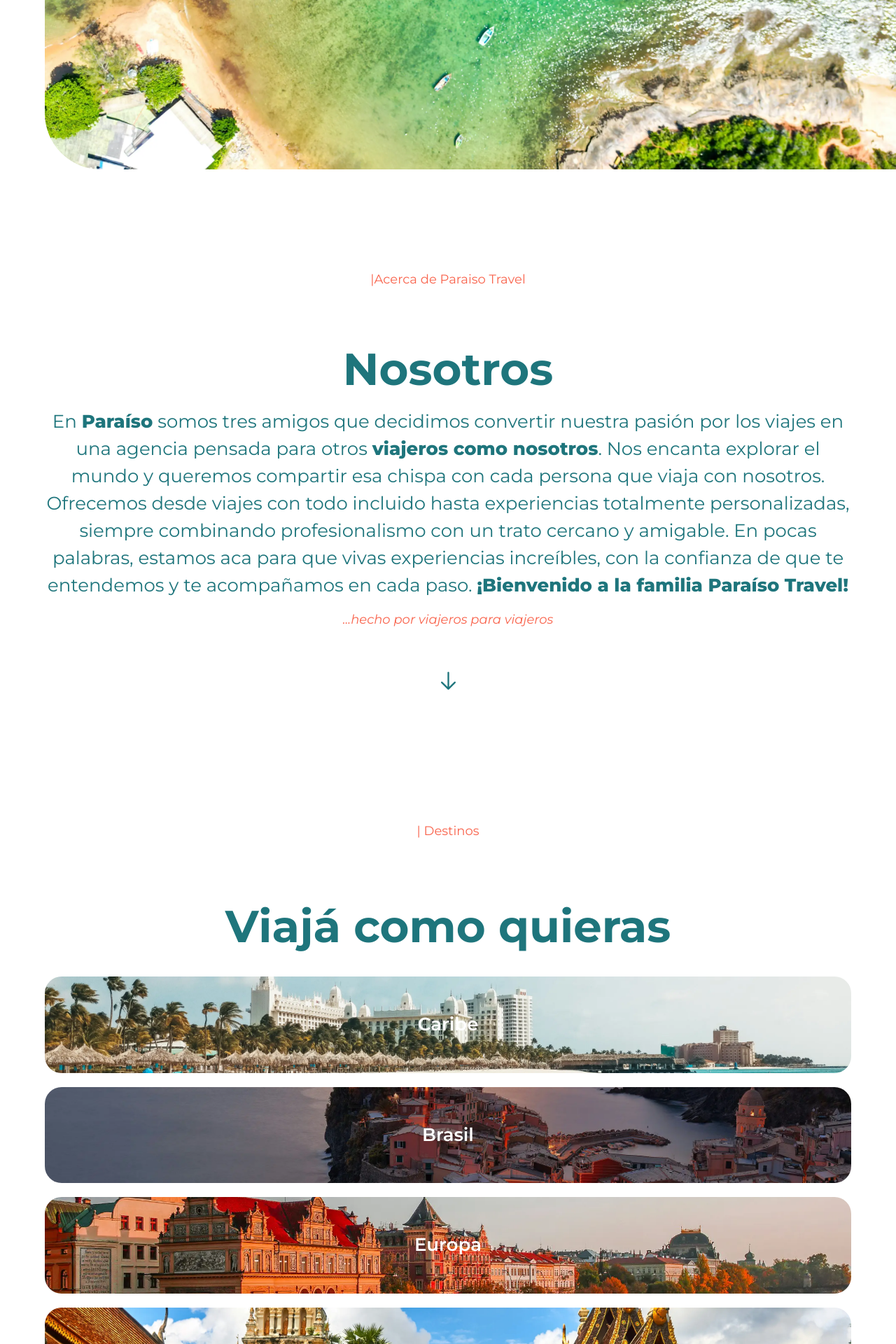
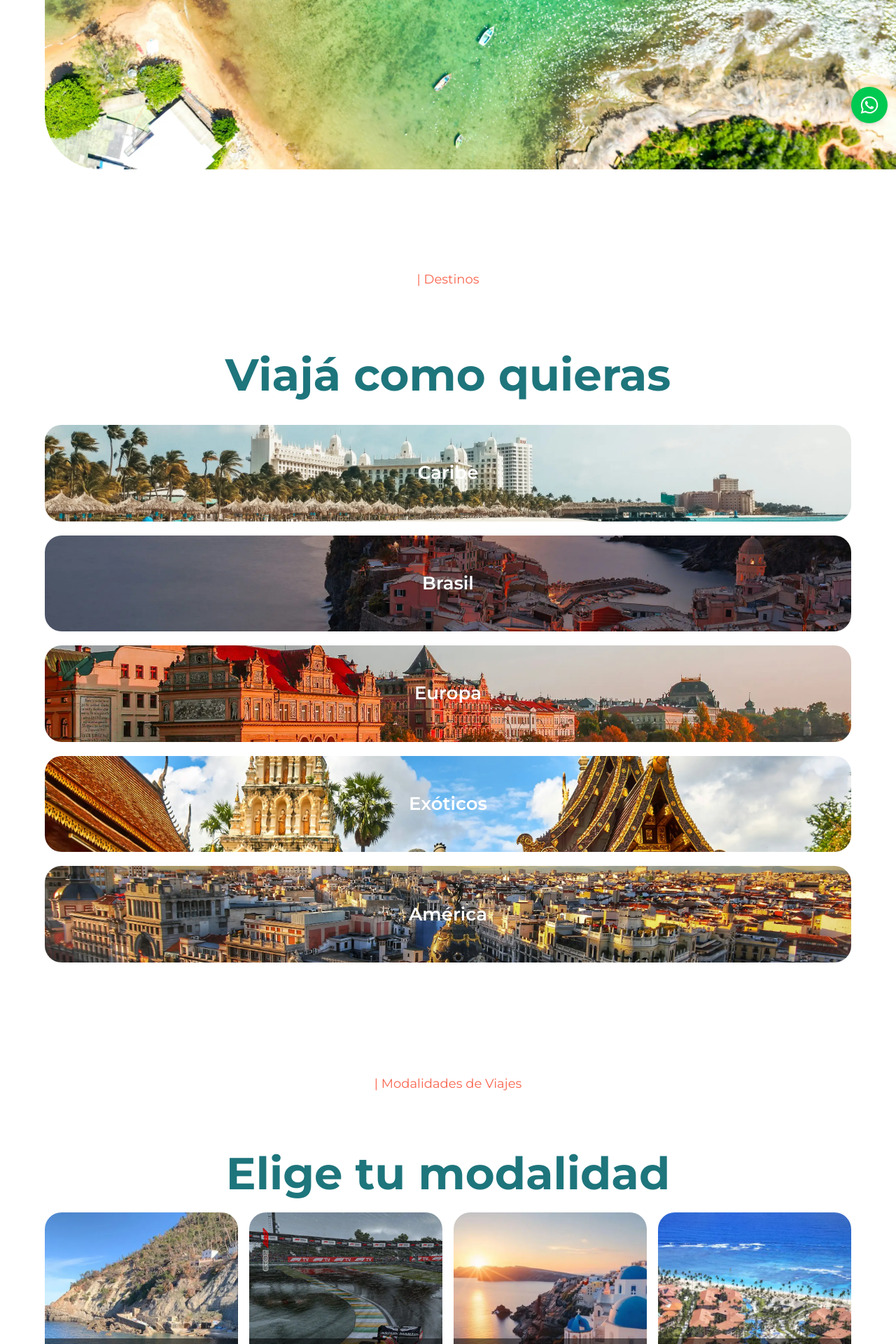
Before and after one commit to RamirezAgus/landing-travel, a React (Vite) app: page / in a window 1280 px wide. Shown: the part 600-2520 px from the top of the page at 70% size. Built offline with nearby package versions, Linux system fonts and the light colour scheme.

Commit message:
add some styles and modifies constants

```diff
--- a/src/App.jsx
+++ b/src/App.jsx
@@ -1,25 +1,37 @@
-import Navbar from '@components/Navbar'
-import Hero from '@sections/Hero'
-import About from '@sections/About'
-import Travels from '@sections/Travels'
-import Footer from '@components/Footer'
-import Modalities from '@sections/Modilities'
-import Packs from '@sections/Packs'
-import Insights from '@sections/Insights'
+import Navbar from "@components/Navbar";
+import Hero from "@sections/Hero";
+import About from "@sections/About";
+import Travels from "@sections/Travels";
+import Footer from "@components/Footer";
+import Modalities from "@sections/Modilities";
+import Packs from "@sections/Packs";
+import Insights from "@sections/Insights";
+import WhatsAppButton from "./components/WhatsAppButton";
 
 const App = () => {
   return (
     <div className="font-montserrat overflow-hidden pt-[120px]">
       <Navbar />
       <Hero />
-      <div id='about'><About/></div>
-      <div id='travels'><Travels/></div>
-      <div id='modalities'><Modalities/></div>
-      <div id='packs'><Packs/></div>
-      <div id='insights'><Insights/></div>
-      <Footer/>
+      <div id="travels">
+        <Travels />
+      </div>
+      <div id="modalities">
+        <Modalities />
+      </div>
+      <div id="packs">
+        <Packs />
+      </div>
+      <div id="insights">
+        <Insights />
+      </div>
+      <div id="about">
+        <About />
+      </div>
+      <Footer />
+      <WhatsAppButton general />
     </div>
-  )
-}
+  );
+};
 
-export default App
+export default App;
--- a/src/components/PackCards.jsx
+++ b/src/components/PackCards.jsx
@@ -10,6 +10,7 @@ const PackCards = ({
   index,
   handleClick,
   description,
+  price
 }) => {
 
 
@@ -45,6 +46,9 @@ const PackCards = ({
         <p className="font-normal text-[12px] leading-snug text-white whitespace-pre-line ">
           {description}
         </p>
+        <p className="font-bold text-white">
+          {price}
+        </p>
       </motion.div>
     </motion.div>
   );
--- a/src/components/TravelCards.jsx
+++ b/src/components/TravelCards.jsx
@@ -1,6 +1,6 @@
 import { motion } from "framer-motion";
 import { fadeIn } from "@/utils/motion";
-import WhatsAppButton from "./WhatsappButton";
+import WhatsAppButton from "./WhatsAppButton";
 
 const TravelCards = ({ id, imgUrl, title, subtitle, packages, index, active, handleClick }) => {
   return (
--- a/src/components/WhatsAppButton.jsx
+++ b/src/components/WhatsAppButton.jsx
@@ -1,19 +1,22 @@
 import { FaWhatsapp } from 'react-icons/fa';
 import { WHATSAPP_NUMBER } from '@/constants/config';
 
-const WhatsAppButton = ({ packageTitle, packageSubtitle }) => {
+const WhatsAppButton = ({ packageTitle, packageSubtitle, general = false }) => {
     // CONSTANTE PARA MODIFICAR EL MENSAJE DE WHATSAPP
-    const message = `¡Hola! Estoy interesado en el siguiente paquete: ${packageTitle} de ${packageSubtitle}. ¿Podrías darme más información?`;
+    const message = general
+        ? "¡Hola! Me podrian dar mas informacion?"
+        : `¡Hola! Estoy interesado en el siguiente paquete: ${packageTitle} de ${packageSubtitle}. ¿Podrías darme más información?`;
 
     return (
         <a
             href={`https://api.whatsapp.com/send?phone=${WHATSAPP_NUMBER}&text=${encodeURIComponent(message)}`}
             target="_blank"
             rel="noopener noreferrer"
-            className="flex w-[300px] justify-center items-center gap-2 bg-green-500 hover:bg-green-600 text-white px-4 py-2 rounded-full shadow-md transition"
+            className={`flex justify-center items-center gap-2 bg-green-500 hover:bg-green-600 text-white py-2 rounded-full shadow-md transition
+            ${general ? "fixed bottom-6 right-3 w-auto px-3 py-3 rounded-full shadow-lg z-50" : "w-[300px]"}`}
             >
-            <FaWhatsapp size={20} />
-            Contactar por WhatsApp
+            <FaWhatsapp size={general ? 28 : 20} />
+            {!general && "Contactar por WhatsApp"}
         </a>
     )
 };
--- a/src/constants/extras.js
+++ b/src/constants/extras.js
@@ -41,8 +41,8 @@ export const explorePacks = [
         ITINERARIO, 7 NOCHES
         - DIA 1: COMIENZA LA AVENTURA CON UN VUELO DIRECTO AL PARAÍSO, SEGUIDO DE UN CÓMODO TRASLADO A TU HOTEL.
         - DIA 2-7: RELÁJATE EN LAS PLAYAS DE ARENAS BLANCAS, EXPLORA LOS ARRECIFES DE CORAL Y DISFRUTA DE LAS EXCURSIONES OPCIONALES.
-        - DIA 8: CONCLUYE TU ESTANCIA EN ESTE DESTINO SOÑADO, CON TRASLADO HACIA EL AEROPUERTO Y UN VUELO DIRECTO DE VUELTA.
-        1599 USD POR PERSONA`
+        - DIA 8: CONCLUYE TU ESTANCIA EN ESTE DESTINO SOÑADO, CON TRASLADO HACIA EL AEROPUERTO Y UN VUELO DIRECTO DE VUELTA.`,
+        price: "1599 USD POR PERSONA"
     },
     {
         id: 'pack-2',
@@ -56,8 +56,8 @@ export const explorePacks = [
         - DÍA 1: Bienvenido a Cancún, donde el paraíso te espera desde el primer momento. Al llegar, un traslado te llevará cómodamente al hotel, donde podrás empezar a disfrutar desde un primer momento.
         - DÍA 2 A 8: Dedica tus días a sumergirte en la experiencia incomparable de un resort de lujo. Disfruta de las piscinas y de la increíble gastronomía.
         Además, tendrás la oportunidad de realizar emocionantes excursiones opcionales, desde ruinas mayas hasta nadar en cenotes cristalinos.
-        - DÍA 9: Llega el día de despedirse de este hermoso destino caribeño.
-        1799 USD POR PERSONA`
+        - DÍA 9: Llega el día de despedirse de este hermoso destino caribeño.`,
+        price: "1799 USD POR PERSONA"
     },
     {
         id: 'pack-3',
@@ -66,8 +66,8 @@ export const explorePacks = [
         subtitle: 'RIO DE JANEIRO',
         description: `-AÉREO IDA Y VUELTA  CON EQUIPAJE
         - HOTELERIA
-        - TODOS LOS TRASLADOS IN / OUT Y AÉREO/TERRESTRE
-        DESDE 699 USD POR PERSONA`
+        - TODOS LOS TRASLADOS IN / OUT Y AÉREO/TERRESTRE`,
+        price: "DESDE 699 USD POR PERSONA"
     },
     {
         id: 'pack-4',
@@ -80,8 +80,8 @@ export const explorePacks = [
         - TODOS LOS TRASLADOS IN / OUT Y AÉREO/TERRESTRE
         ITINERARIO : 7 NOCHES , 8 DÍAS
         - DIA 1 - 4 : CARTAGENA DE INDIAS.
-        - DIA 4 A 8 : SAN ANDRES.
-        - DESDE 1699 USD POR PERSONA`
+        - DIA 4 A 8 : SAN ANDRES.`,
+        price: "DESDE 1699 USD POR PERSONA"
     }
 ]
 
--- a/src/constants/index.js
+++ b/src/constants/index.js
@@ -16,9 +16,8 @@ export const exploreTravels = [
                 -HOTEL 5 * ALL INCLUSIVE
                 -TODOS LOS TRASLADOS
                 ITINERARIO , 7 NOCHES
-                CONOCE EL PARAÍSO EN SU MÁXIMO ESPLENDOR Y DISFRUTA DE UN HERMOSO HOTEL 5***** ALL INCLUSIVE
-                1599 USD POR PERSONA
-                `
+                CONOCE EL PARAÍSO EN SU MÁXIMO ESPLENDOR Y DISFRUTA DE UN HERMOSO HOTEL 5***** ALL INCLUSIVE`,
+                price: "1599 USD POR PERSONA"
             },
             {
                 title: "Paquete 2",
@@ -31,8 +30,8 @@ export const exploreTravels = [
                 ITINERARIO :8 NOCHES,  9 DÍAS
                 CONOCE LAS HERMOSAS PLAYAS DE CANCÚN ,
                 Y DISFRUTA DE UN ALOJAMIENTO 5
-                ***** ALL INCLUSIVE.
-                1799 USD POR PERSONA`
+                ***** ALL INCLUSIVE.`,
+                price: "1799 USD POR PERSONA"
             },
             {
                 title: "Paquete 3",
@@ -44,8 +43,8 @@ export const exploreTravels = [
                 -TODOS LOS TRASLADOS IN / OUT Y AÉREO/TERRESTRE
                 -CONSULTAR POR ACTIVIDADES Y EXCURSIONES.
                 ITINERARIO:  7 NOCHES , 8 DÍAS
-                VISITA LAS MEJORES PLAYAS DE ARUBA EN UN PAQUETE TODO RESUELTO.
-                DESDE 2699 USD POR PERSONA`
+                VISITA LAS MEJORES PLAYAS DE ARUBA EN UN PAQUETE TODO RESUELTO.`,
+                price: "DESDE 2699 USD POR PERSONA"
             }
         ]
     },
@@ -62,8 +61,8 @@ export const exploreTravels = [
                 -HOTELERIA
                 -TODOS LOS TRASLADOS IN / OUT Y AÉREO/TERRESTRE
                 ITINERARIO 7 NOCHES , 8 DIAS
-                DISFRUTA DE LAS HERMOSAS PLAYAS DE RIO DE JANEIRO.
-                DESDE 699 USD POR PERSONA`
+                DISFRUTA DE LAS HERMOSAS PLAYAS DE RIO DE JANEIRO.`,
+                price: "DESDE 699 USD POR PERSONA"
             },
             {
                 title: "Paquete 2",
@@ -73,8 +72,8 @@ export const exploreTravels = [
                 -HOTELERIA
                 -TODOS LOS TRASLADOS IN / OUT Y AÉREO/TERRESTRE
                 ITINERARIO 7 NOCHES , 8 DIAS
-                CONOCE LAS HERMOSAS PLAYAS DE RIO DE JANEIRO Y BUZIOS.
-                DESDE 749 USD POR PERSONA`
+                CONOCE LAS HERMOSAS PLAYAS DE RIO DE JANEIRO Y BUZIOS.`,
+                price: "DESDE 749 USD POR PERSONA"
             },
             {
                 title: "Paquete 3",
@@ -84,8 +83,8 @@ export const exploreTravels = [
                 -HOTELERIA 4 *
                 -TODOS LOS TRASLADOS IN / OUT Y AÉREO/TERRESTRE
                 ITINERARIO 7 NOCHES  , 8 DIAS
-                DISFRUTA DE LAS RELAJANTES PLAYAS DE FORTALEZA
-                DESDE 829 USD POR PERSONA`
+                DISFRUTA DE LAS RELAJANTES PLAYAS DE FORTALEZA`,
+                price: "DESDE 829 USD POR PERSONA"
             },
             {
                 title: "Paquete 4",
@@ -95,8 +94,8 @@ export const exploreTravels = [
                 -HOTELERIA
                 -TODOS LOS TRASLADOS IN / OUT Y AÉREO/TERRESTRE
                 ITINERARIO 7 NOCHES 8 DIAS .
-                AVENTURATE EN ESTE INCREIBLE DESTINO Y DISFRUTA DE SUS PLAYAS.
-                DESDE 499 USD POR PERSONA`
+                AVENTURATE EN ESTE INCREIBLE DESTINO Y DISFRUTA DE SUS PLAYAS.`,
+                price: "DESDE 499 USD POR PERSONA"
             }
         ]
     },
@@ -116,8 +115,8 @@ export const exploreTravels = [
                 -CONSULTAR POR ACTIVIDADES Y EXCURSIONES.
                 ITINERARIO 15 NOCHES
                 VISITANDO : MADRID , BARCELONA , PARIS , ROMA.
-                PRECIOS VARIABLES SEGÚN FECHA Y DISPONIBILIDAD.
-                ¡CONSULTANOS PARA OBTENER LA MEJOR TARIFA PERSONALIZADA!`
+                PRECIOS VARIABLES SEGÚN FECHA Y DISPONIBILIDAD.`,
+                price: "¡CONSULTANOS PARA OBTENER LA MEJOR TARIFA PERSONALIZADA!"
             },
             {
                 title: "Paquete 2",
@@ -130,8 +129,8 @@ export const exploreTravels = [
                 ITINERARIO DE 15 NOCHES
                 VISITANDO : LONDRES , LIVERPOOL , EDIMBURGO , GLASGOW , DUBLIN , MOHER
                 - 1 NOCHE EN ACANTILADOS DE MOHER , IRLANDA
-                PRECIOS VARIABLES SEGÚN FECHA Y DISPONIBILIDAD.
-                ¡CONSULTANOS PARA OBTENER LA MEJOR TARIFA PERSONALIZADA!`
+                PRECIOS VARIABLES SEGÚN FECHA Y DISPONIBILIDAD.`,
+                price: "¡CONSULTANOS PARA OBTENER LA MEJOR TARIFA PERSONALIZADA!"
             },
             {
                 title: "Paquete 3",
@@ -148,8 +147,8 @@ export const exploreTravels = [
                 -VIENA
                 -BRATISLAVA
                 -BUDAPEST
-                PRECIOS VARIABLES SEGÚN FECHA Y DISPONIBILIDAD.
-                ¡CONSULTANOS PARA OBTENER LA MEJOR TARIFA PERSONALIZADA!`
+                PRECIOS VARIABLES SEGÚN FECHA Y DISPONIBILIDAD.`,
+                price: "¡CONSULTANOS PARA OBTENER LA MEJOR TARIFA PERSONALIZADA!"
             }
         ]
     },
@@ -157,7 +156,7 @@ export const exploreTravels = [
     {
         id: 'travel-4',
         imgUrl: '/exoticos1.webp',
-        title: 'Exoticos',
+        title: 'Exóticos',
         packages: [
             {
                 title: "Paquete 1",
@@ -169,8 +168,8 @@ export const exploreTravels = [
                 - ACTIVIDADES Y EXCURSIONES.
                 ITINERARIO , 6 NOCHES
                 VISITANDO: DUBAI , ABU DHABI , DOHA.
-                PRECIOS VARIABLES SEGÚN FECHA Y DISPONIBILIDAD.
-                ¡CONSULTANOS PARA OBTENER LA MEJOR TARIFA PERSONALIZADA!`
+                PRECIOS VARIABLES SEGÚN FECHA Y DISPONIBILIDAD.`,
+                price: "¡CONSULTANOS PARA OBTENER LA MEJOR TARIFA PERSONALIZADA!"
             },
             {
                 title: "Paquete 2",
@@ -182,8 +181,8 @@ export const exploreTravels = [
                 - ACTIVIDADES Y EXCURSIONES
                 ITINERARIO 12 NOCHES 13 DIAS
                 VISITANDO : KUALA LUMPUR , MALACCA , SINGAPUR , BANGKOK , PHUKET.
-                PRECIOS VARIABLES SEGÚN FECHA Y DISPONIBILIDAD.
-                ¡CONSULTANOS PARA OBTENER LA MEJOR TARIFA PERSONALIZADA!`
+                PRECIOS VARIABLES SEGÚN FECHA Y DISPONIBILIDAD.`,
+                price: "¡CONSULTANOS PARA OBTENER LA MEJOR TARIFA PERSONALIZADA!"
             },
             {
                 title: "Paquete 3",
@@ -194,7 +193,8 @@ export const exploreTravels = [
                 -TODOS LOS TRASLADOS IN / OUT Y AÉREO/TERRESTRE
                 - ACTIVIDADES Y EXCURSIONES
                 ITINERARIO 12 NOCHES 13 DÍAS
-                VISITANDO : ESTAMBUL , CAPADOCIA , PAMUKKALE , KUSADASI , DUBAI.`
+                VISITANDO : ESTAMBUL , CAPADOCIA , PAMUKKALE , KUSADASI , DUBAI.`,
+                price: "¡CONSULTANOS PARA OBTENER LA MEJOR TARIFA PERSONALIZADA!"
             }
         ]
     },
@@ -202,7 +202,7 @@ export const exploreTravels = [
     {
         id: 'travel-5',
         imgUrl: '/America1.webp',
-        title: 'America',
+        title: 'América',
         packages: [
             {
                 title: "Paquete 1",
@@ -215,9 +215,8 @@ export const exploreTravels = [
                 -TODOS LOS TRASLADOS IN / OUT Y AÉREO/TERRESTRE
                 ITINERARIO 12 NOCHES
                 VISITANDO : LIMA- CUZCO - MARAS - MORAY -CHINCHERO
-                - OLLANTAYTAMBO - VALLE SAGRADO - MACHU PICHU - AGUAS CALIENTES
-
-                DESDE 1499 USD POR PERSONA`
+                - OLLANTAYTAMBO - VALLE SAGRADO - MACHU PICHU - AGUAS CALIENTES`,
+                price: "DESDE 1499 USD POR PERSONA"
             },
             {
                 title: "Paquete 2",
@@ -230,9 +229,8 @@ export const exploreTravels = [
                 -TODOS LOS TRASLADOS IN / OUT Y AÉREO/TERRESTRE
                 ITINERARIO : 7 NOCHES , 8 DÍAS
                 DIA 1 - 4 : CARTAGENA DE INDIAS.
-                DIA 4 A 8 : SAN ANDRES.
-
-                DESDE 1699 USD POR PERSONA`
+                DIA 4 A 8 : SAN ANDRES.`,
+                price: "DESDE 1699 USD POR PERSONA"
             },
             {
                 title: "Paquete 3",
@@ -244,8 +242,8 @@ export const exploreTravels = [
                 -TODOS LOS TRASLADOS IN / OUT Y AÉREO/TERRESTRE
                 ITINERARIO : 7 NOCHES , 8 DÍAS
                 DIA 1-4 : MIAMI BEACH
-                DIA 4- 8 : ORLANDO
-                DESDE 1899 USD POR PERSONA`
+                DIA 4- 8 : ORLANDO`,
+                price: "DESDE 1899 USD POR PERSONA"
             }
         ]
     },
--- a/src/sections/About.jsx
+++ b/src/sections/About.jsx
@@ -1,7 +1,6 @@
 import { TitleText, TypingText, TypingText2 } from "@/components/CustomTexts";
 import { motion } from "framer-motion";
 import { fadeIn, staggerContainer } from "@/utils/motion";
-import { RxArrowDown } from "react-icons/rx";
 
 const About = () => {
   return (
@@ -41,7 +40,6 @@ const About = () => {
           variants={fadeIn("up", "tween", 0.3, 1)}
           className="flex justify-center my-10"
         >
-          <RxArrowDown className="text-blue" size={35} />
         </motion.div>
       </motion.div>
     </section>
--- a/src/sections/Hero.jsx
+++ b/src/sections/Hero.jsx
@@ -17,7 +17,7 @@ const Hero = () => {
             variants={textVariant(0.25)}
             className="text-orange font-bold lg:text-[55px] md:text-[35px] sm:text-[25px] text-[20px] lg:leading-[158px] md:leading-[114.4px] sm:leading-[74.4px] leading-[64.4px] uppercase"
           >
-            Tu Proxima&nbsp;
+            Tu Próxima&nbsp;
           </motion.h1>
           <motion.h1
             variants={textVariant(0.3)}
```
Also changed, not shown: src/components/Footer.jsx (+12 -9 lines), src/components/Modal.jsx (+6 -1 lines), src/components/Navbar.jsx (+9 -9 lines).
